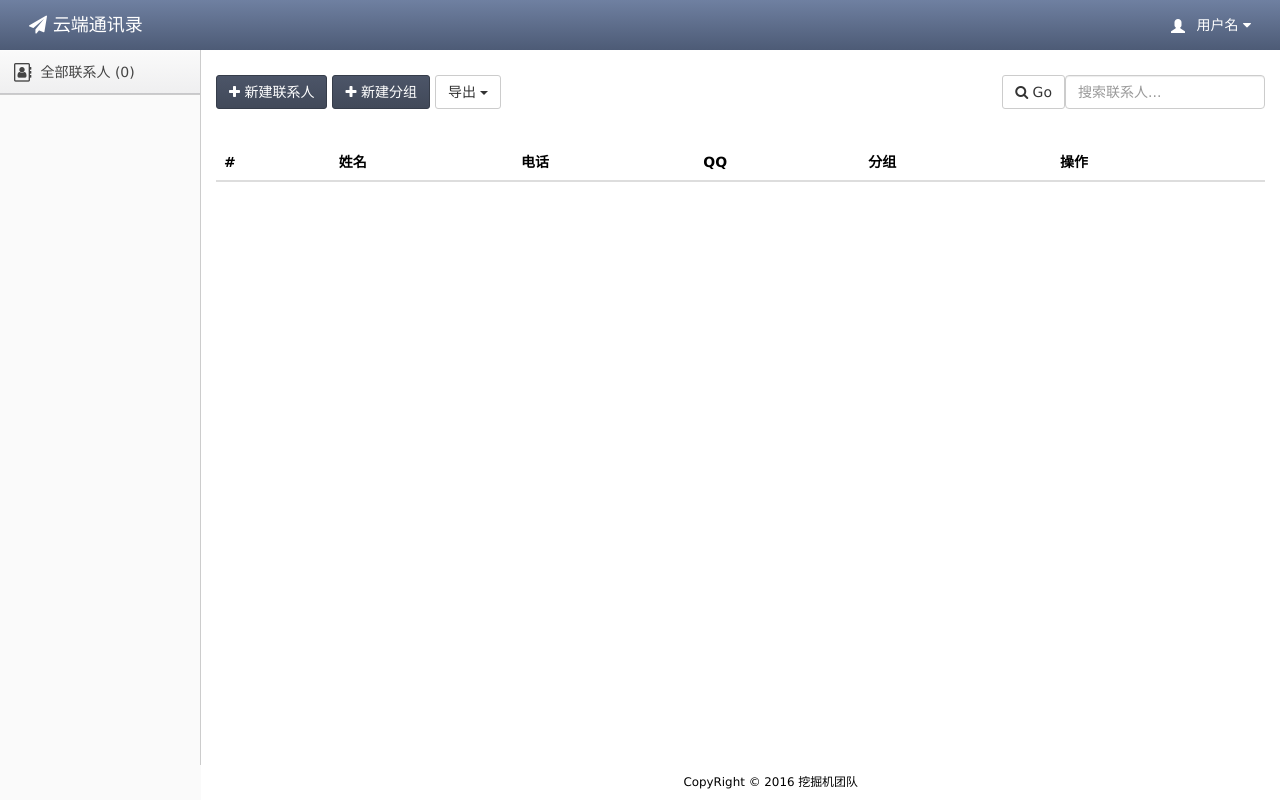
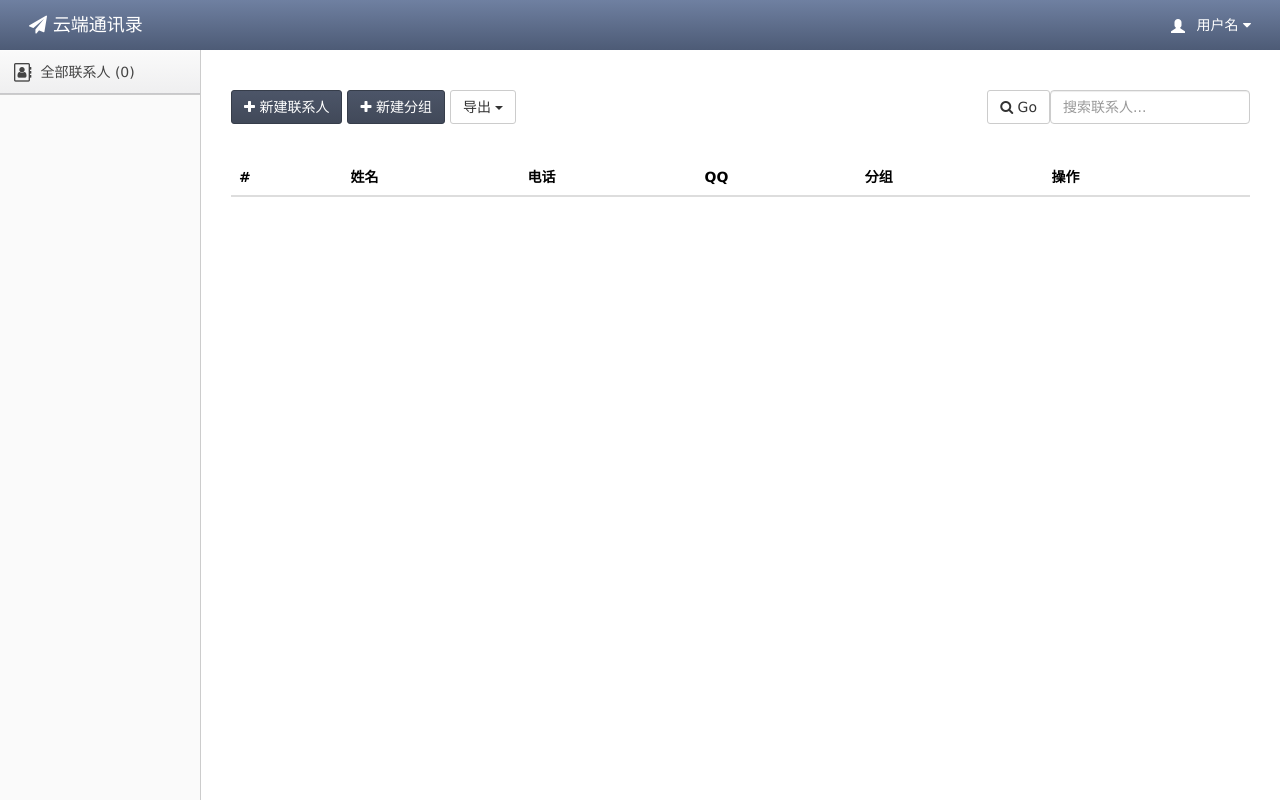
Before and after one commit to zeakhold/contacts, a PHP site: page /contact.html in a window 1280 px wide. Run offline with PHP 8.4, Linux system fonts and the light colour scheme; lists and menus that the app fills with data are empty; some libraries are stand-ins or nearby versions.

Commit message:
放弃底部版权，主题自身问题

```diff
--- a/contact.html
+++ b/contact.html
@@ -57,7 +57,7 @@
 </div>
 
 <div class="content">
-    <div class="contact-list">
+    <div class="main-content">
         <div class="btn-toolbar list-toolbar">
             <button class="btn btn-primary" id="new-contact" data-action="new-contact"><i class="fa fa-plus"></i> 新建联系人
             </button>
@@ -117,7 +117,54 @@
         <!--<li><a href="#">2</a></li>-->
         <!--<li><a href="#">»</a></li>-->
         <!--</ul>-->
+        <div class="dialog">
 
+            <!--操作确认对话框-->
+            <!--<div class="modal small fade" id="confirm-dialog" tabindex="-1" role="dialog" aria-labelledby="myModalLabel"-->
+            <!--aria-hidden="true">-->
+            <!--<div class="modal-dialog">-->
+            <!--<div class="modal-content">-->
+            <!--<div class="modal-header">-->
+            <!--<button type="button" class="close" data-dismiss="modal" aria-hidden="true">×</button>-->
+            <!--<h3 id="myModalLabel">操作确认</h3>-->
+            <!--</div>-->
+            <!--<div class="modal-body">-->
+            <!--<p class="modal-text"><i class="fa fa-warning modal-icon"></i>您确定要执行该操作?</p>-->
+            <!--</div>-->
+            <!--<div class="modal-footer">-->
+            <!--<button class="btn btn-danger" data-dismiss="modal" data-action="confirm-true">确定</button>-->
+            <!--<button class="btn btn-default" data-dismiss="modal" aria-hidden="true" data-action="confirm-false">放弃</button>-->
+            <!--</div>-->
+            <!--</div>-->
+            <!--</div>-->
+            <!--</div>-->
+
+            <!--分组对话框-->
+            <div class="modal small fade" id="edit-group-dialog" tabindex="-1" role="dialog" aria-labelledby="myModalLabel"
+                 aria-hidden="true">
+                <div class="modal-dialog">
+                    <div class="modal-content">
+                        <div class="modal-header">
+                            <button type="button" class="close" data-dismiss="modal" aria-hidden="true">×</button>
+                            <h3 id="edit-group-title">请输入分组名</h3>
+                        </div>
+                        <div class="modal-body">
+                            <form id="edit-group-form">
+                                <i class="fa fa-pencil modal-icon"></i>
+                                <input type="text" name="newGroupName" value="" id="edit-group-input">
+                            </form>
+                        </div>
+                        <div class="modal-footer">
+                            <button class="btn btn-success" aria-hidden="true" id="edit-group-submit"
+                                    data-action="edit-group-submit">
+                                确定
+                            </button>
+                            <button class="btn btn-warning" data-dismiss="modal" data-action="edit-group-cancel">取消</button>
+                        </div>
+                    </div>
+                </div>
+            </div>
+        </div>
     </div>
     <div class="contact-editor">
         <div class="header">
@@ -179,57 +226,6 @@
             </div>
         </div>
     </div>
-    <div class="dialog">
-
-        <!--操作确认对话框-->
-        <!--<div class="modal small fade" id="confirm-dialog" tabindex="-1" role="dialog" aria-labelledby="myModalLabel"-->
-        <!--aria-hidden="true">-->
-        <!--<div class="modal-dialog">-->
-        <!--<div class="modal-content">-->
-        <!--<div class="modal-header">-->
-        <!--<button type="button" class="close" data-dismiss="modal" aria-hidden="true">×</button>-->
-        <!--<h3 id="myModalLabel">操作确认</h3>-->
-        <!--</div>-->
-        <!--<div class="modal-body">-->
-        <!--<p class="modal-text"><i class="fa fa-warning modal-icon"></i>您确定要执行该操作?</p>-->
-        <!--</div>-->
-        <!--<div class="modal-footer">-->
-        <!--<button class="btn btn-danger" data-dismiss="modal" data-action="confirm-true">确定</button>-->
-        <!--<button class="btn btn-default" data-dismiss="modal" aria-hidden="true" data-action="confirm-false">放弃</button>-->
-        <!--</div>-->
-        <!--</div>-->
-        <!--</div>-->
-        <!--</div>-->
-
-        <!--分组对话框-->
-        <div class="modal small fade" id="edit-group-dialog" tabindex="-1" role="dialog" aria-labelledby="myModalLabel"
-             aria-hidden="true">
-            <div class="modal-dialog">
-                <div class="modal-content">
-                    <div class="modal-header">
-                        <button type="button" class="close" data-dismiss="modal" aria-hidden="true">×</button>
-                        <h3 id="edit-group-title">请输入分组名</h3>
-                    </div>
-                    <div class="modal-body">
-                        <form id="edit-group-form">
-                            <i class="fa fa-pencil modal-icon"></i>
-                            <input type="text" name="newGroupName" value="" id="edit-group-input">
-                        </form>
-                    </div>
-                    <div class="modal-footer">
-                        <button class="btn btn-success" aria-hidden="true" id="edit-group-submit"
-                                data-action="edit-group-submit">
-                            确定
-                        </button>
-                        <button class="btn btn-warning" data-dismiss="modal" data-action="edit-group-cancel">取消</button>
-                    </div>
-                </div>
-            </div>
-        </div>
-    </div>
-    <footer>
-        <p> CopyRight © 2016 挖掘机团队</p>
-    </footer>
 </div>
 
 <script src="https://cdn.bootcss.com/jquery/1.11.1/jquery.min.js"></script>
--- a/css/main.css
+++ b/css/main.css
@@ -1,5 +1,9 @@
 * {
     font-family: 微软雅黑, 'Microsoft YaHei', 宋体, SimSun, PMingLiU, Verdana, Arial, Helvetica, sans-serif;
+}
+
+html {
+    background: white;
 }
 
 .g-i {
@@ -35,14 +39,6 @@ form label.error {
     color: #68d768;
 }
 
-
-/* 动态为footer添加类fixed-bottom */
-.fixed-bottom {
-    position: fixed;
-    bottom: 0;
-    width: 89%;
-}
-
 .navbar-header:hover {
     cursor: pointer;
 }
--- a/css/theme.css
+++ b/css/theme.css
@@ -218,14 +218,14 @@ label {
 
 .content {
     position: relative;
-    /*min-height: 600px;*/
+    min-height: 600px;
     background: #fff;
     margin-left: 200px;
     border-left: 1px solid #cccccc;
-    /*padding: 15px 15px 0px 15px;*/
+    padding: 15px 15px 0px 15px;
 }
 
-.contact-list {
+.main-content {
     padding: 15px 15px 0px 15px;
 }
 
--- a/js/main.js
+++ b/js/main.js
@@ -4,34 +4,15 @@ $(function () {
     //联系人ID或分组ID
     var DATA_ID = null;
 
-
-    /***** 1.保证不同分辨率下footer能固定在底部 *****/
-
-    //判断主内容高度与窗口高度的大小
-    function footerPosition() {
-        //设置主内容窗口最小高度min-height
-        var h = window.innerHeight || document.body.clientHeight || document.documentElement.clientHeight;
-        h = h - $(".navbar").height() - $("footer").height();
-        $(".content").css("min-height", h);
-
-        $("footer").removeClass("fixed-bottom");
-        var contentHeight = document.body.scrollHeight,//网页正文全文高度
-            winHeight = window.innerHeight;//可视窗口高度，不包括浏览器顶部工具栏
-        if (!(contentHeight > winHeight)) {
-            //当网页正文高度小于可视窗口高度时，为footer添加类fixed-bottom
-            $("footer").addClass("fixed-bottom");
-        } else {
-            $("footer").removeClass("fixed-bottom");
-        }
-    };
-    footerPosition();
-    $(window).resize(footerPosition);
-
-
-    /***** 2.页面处理函数部分 *****/
+    /***** 1.页面处理函数部分 *****/
 
     //初始化渲染页面
     function render() {
+        //动态调节主内容窗口高度
+        var h = window.innerHeight || document.body.clientHeight || document.documentElement.clientHeight;
+        h = h - $(".navbar").height();
+        $(".content").css("min-height", h);
+
         //获取当前用户信息
         $.ajax({
             type: 'POST',
@@ -193,7 +174,7 @@ $(function () {
     //搜索联系人
     function handleSearchContact() {
         //确保内容板块在列表页
-        $('.contact-list').css('display', 'block');
+        $('.main-content').css('display', 'block');
         $('.contact-editor').css('display', 'none');
 
         var str = $.trim($('#search-text').val());
@@ -245,7 +226,7 @@ $(function () {
         $('.contact-editor .page-title').html('编辑联系人');
         $('.contact-editor .breadcrumb .active').html('正在编辑');
         //切换内容板块
-        $('.contact-list').css('display', 'none');
+        $('.main-content').css('display', 'none');
         $('.contact-editor').css('display', 'block');
 
         //获取该联系人信息
@@ -325,7 +306,7 @@ $(function () {
     }
 
 
-    /***** 3.事件处理部分 *****/
+    /***** 2.事件处理部分 *****/
     //参照 https://github.com/cssmagic/blog/issues/48
 
     //按钮事件列表
@@ -345,7 +326,7 @@ $(function () {
             $('.contact-editor .page-title').html('新建联系人');
             $('.contact-editor .breadcrumb .active').html('正在新建');
             //切换内容板块
-            $('.contact-list').css('display', 'none');
+            $('.main-content').css('display', 'none');
             $('.contact-editor').css('display', 'block');
         },
         //新建分组
@@ -390,7 +371,7 @@ $(function () {
         //取消按钮
         'edit-contact-cancel': function () {
             //切换内容板块
-            $('.contact-list').css('display', 'block');
+            $('.main-content').css('display', 'block');
             $('.contact-editor').css('display', 'none');
         },
         /**** b.新建/编辑分组对话框 ****/
@@ -434,7 +415,7 @@ $(function () {
     }
 
 
-    /***** 4.表单验证 *****/
+    /***** 3.表单验证 *****/
     //绑定验证
     function bindValidate() {
         //新建/编辑联系人表单验证
@@ -611,7 +592,7 @@ $(function () {
     }
 
 
-    /***** 5.其它 *****/
+    /***** 4.其它 *****/
 
     render();
 });
```
